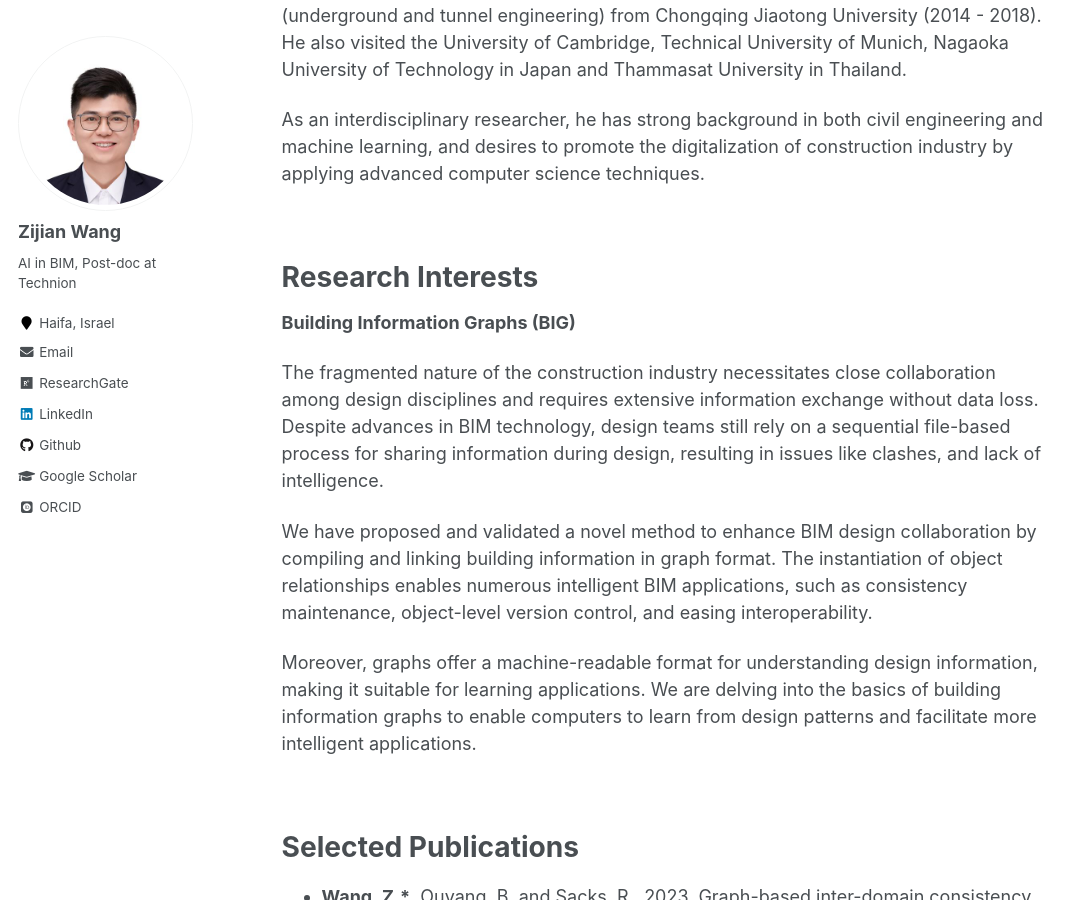
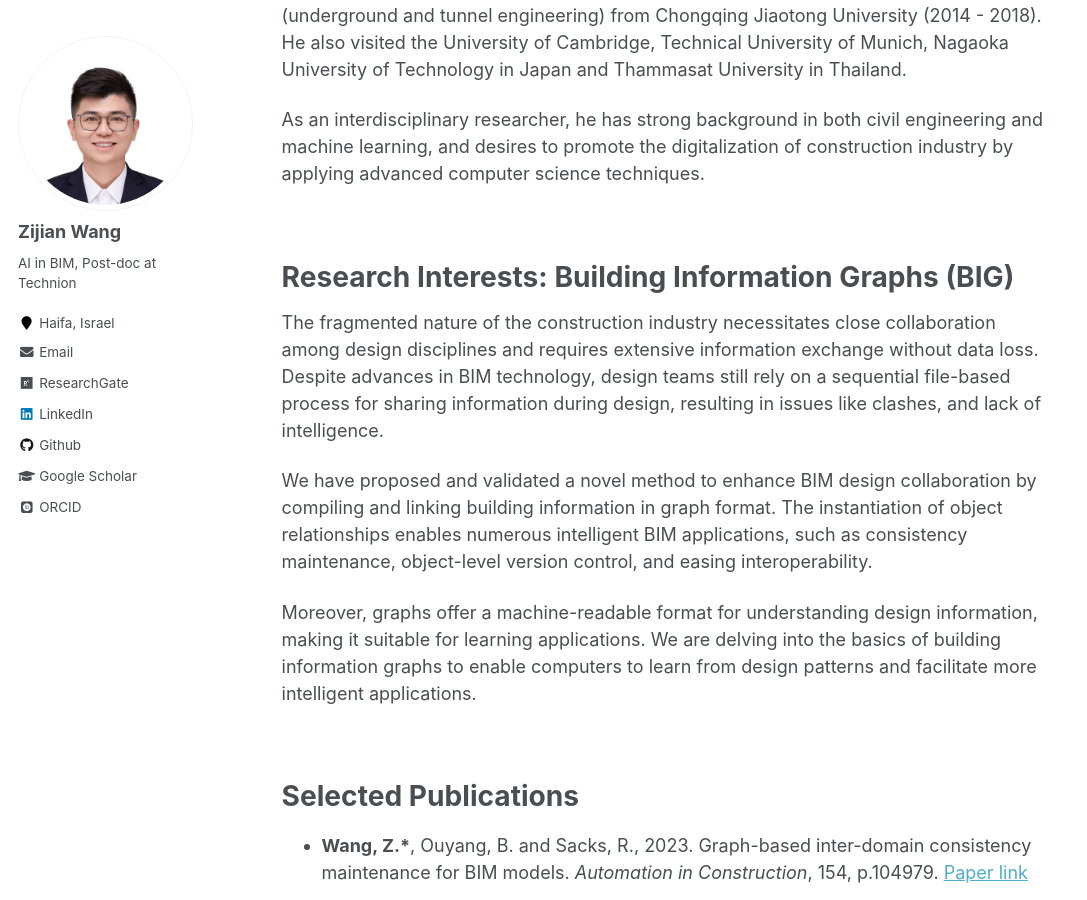
Before and after one commit to ZijianWang-ZW/zijianwang-zw.github.io, a Jekyll site: the page built from _pages/about.md, in a window 1280 px wide and 900 px high, scrolled down 367 px. Shown: the whole window, without its empty margins (0-1087 px from the left). Built offline with Jekyll 4.4.1, drawn with Linux system fonts in a browser that asks for light colours; some web fonts are replaced.

Commit message:
change the position of BIG

```diff
--- a/_pages/about.md
+++ b/_pages/about.md
@@ -18,9 +18,8 @@ As an interdisciplinary researcher, he has strong background in both civil engin
 <br/>
 
 
-Research Interests
+Research Interests: Building Information Graphs (BIG)
 ======
-**Building Information Graphs (BIG)**
 
 The fragmented nature of the construction industry necessitates close collaboration among design disciplines and requires extensive information exchange without data loss. Despite advances in BIM technology, design teams still rely on a sequential file-based process for sharing information
 during design, resulting in issues like clashes, and lack of intelligence.
```
